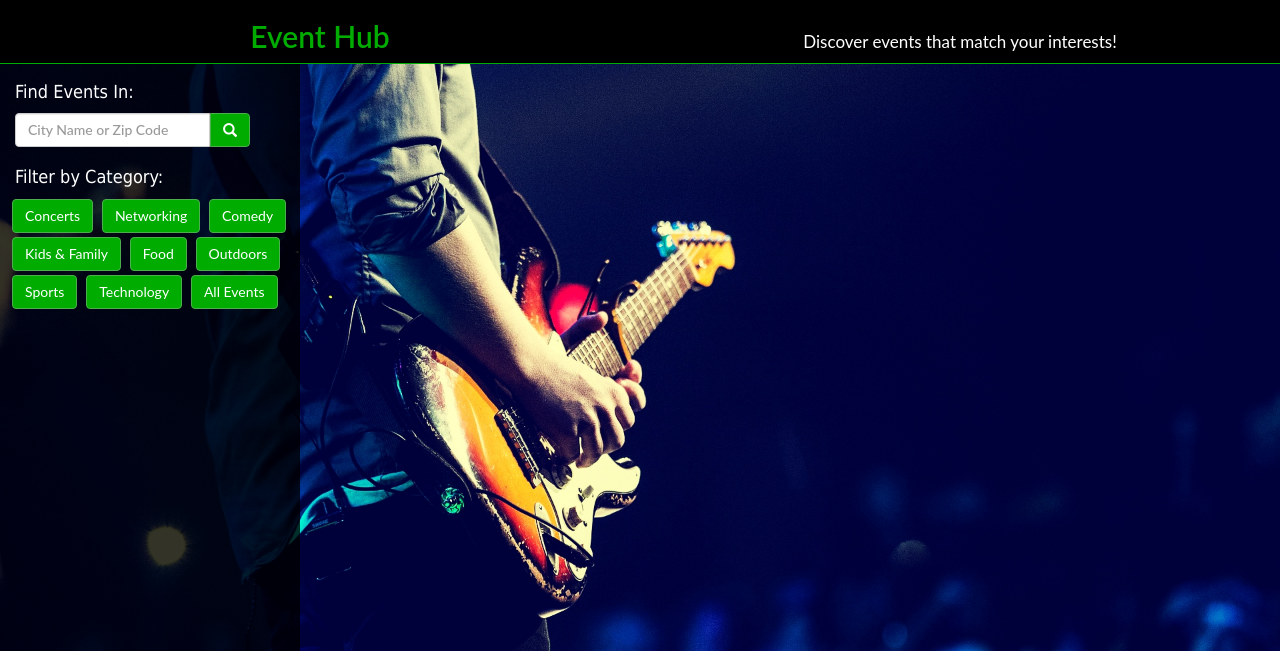
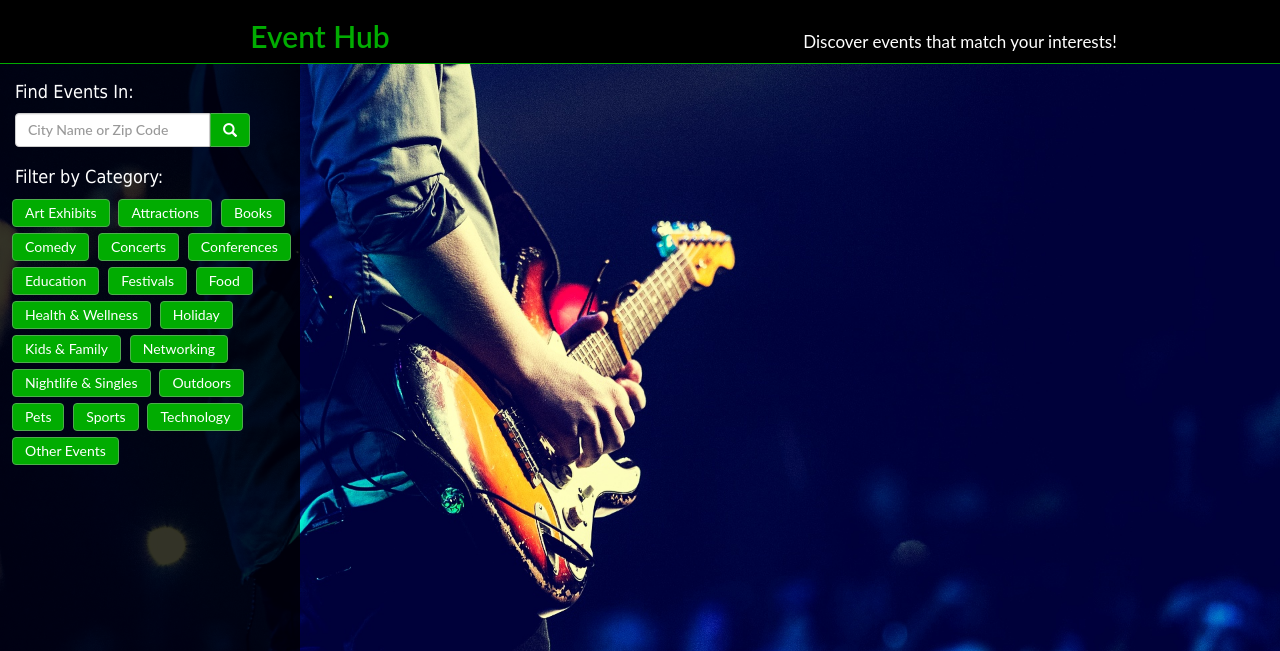
Before and after one commit to CocoZDev/EventHub, a PHP site: page / in a window 1280 px wide. Shown: the top 651 px of the page. Run offline with PHP 8.4, Linux system fonts and the light colour scheme; some libraries are stand-ins or nearby versions; grey boxes are pictures that could not be loaded.

Commit message:
updated category filters

```diff
--- a/assets/css/style.css
+++ b/assets/css/style.css
@@ -272,6 +272,15 @@ a:active {
   outline: none;
 }
 
+.category-group {
+  margin-left: 10px;
+}
+
+.category-group .btn-success {
+  padding: 3px 12px;
+  margin-bottom: 2px;
+}
+
 form .btn-success {
   border-top-left-radius: 0;
   border-bottom-left-radius: 0;
@@ -286,9 +295,6 @@ form .btn-success:focus {
   background-color: #01ac01;
 }
 
-.button-group {
-  margin-left: 10px;
-}
 
 #search-menu .search-heading {
   margin-top: 20px;
--- a/assets/javascript/events.js
+++ b/assets/javascript/events.js
@@ -39,7 +39,7 @@ function loaderStatusCheck() {
       $("#previous-events").removeClass("hidden");
    };
    // alert("showLoader: " + showLoader);
-   console.log("showLoader: " + showLoader);
+   // console.log("showLoader: " + showLoader);
 };
 
 // FUNCTION TO DISPLAY EVENTS FOR A GIVEN CITY NAME
@@ -47,7 +47,7 @@ function queryEvents(eventType, address, noOfRecords, dateRange)
 {
    var oArgs = {
       app_key: "Gp5KnQs4HTZ9gpPJ", //APP KEY FOR USING "EVENTFUL" API
-      q: eventType, //SEARCH ON THE TYPE OF EVENT e.g, MUSIC, FAMILY, BUSINESS
+      category: eventType, //SEARCH ON THE TYPE OF EVENT e.g, MUSIC, FAMILY, BUSINESS
       where: address, //THIS COULD BE CITY NAME OR ADDRESS
       "date": dateRange, //"2017080100-2017103000" or "THIS-MONTH" or "FUTURE"
       page_size: noOfRecords, //NO. OF RECORDS TO FETCH FROM THE QUERY
@@ -56,7 +56,9 @@ function queryEvents(eventType, address, noOfRecords, dateRange)
       image_sizes: "medium,perspectivecrop290by250",
       page_number: pageNum
    };
-   console.log("API query URL: http://api.eventful.com/json/events/search?q=&app_key=Gp5KnQs4HTZ9gpPJ&location=Fullerton&date=future&page_size=12&page_number=1&within=50&sort_order=popularity&image_sizes=medium,perspectivecrop290by250");
+   console.log("API query URL example: http://api.eventful.com/json/events/search?category=music&app_key=Gp5KnQs4HTZ9gpPJ&location=Fullerton&date=future&page_size=12&page_number=1&within=50&sort_order=popularity&image_sizes=medium,perspectivecrop290by250&include=categories");
+
+   console.log(`Current API query URL: http://api.eventful.com/json/events/search?category=${oArgs.category}&app_key=${oArgs.app_key}&location=${address}&date=${dateRange}&page_size=${noOfRecords}&page_number=${pageNum}&within=${oArgs.within}&sort_order=${oArgs.sort_order}&image_sizes=${oArgs.image_sizes}&include=categories`);
 
    EVDB.API.call("json/events/search", oArgs, function(oData) {
       var cloneEvent;
--- a/index.html
+++ b/index.html
@@ -70,17 +70,46 @@
 					</div>
 				</div>
 				<div class="row">
-					<div class="col-xs-12 button-group">
+					<div class="col-xs-12 category-group">
 						<ul>
-							<li><input type="button"  class="btn btn-success" id="btnGetMusicEvents" onclick="getEventsToUI('music')" value="Concerts" /></li>
+							<li><input type="button"  class="btn btn-success" onclick="getEventsToUI('art')" value="Art Exhibits"/></li>
+
+							<li><input type="button"  class="btn btn-success" onclick="getEventsToUI('attractions')" value="Attractions"/></li>
+
+							<li><input type="button" class="btn btn-success" onclick="getEventsToUI('books')" value="Books"/></li>
+
+							<li><input type="button" class="btn btn-success" onclick="getEventsToUI('comedy')" value="Comedy"/></li>
+
+							<li><input type="button"  class="btn btn-success" onclick="getEventsToUI('music')" value="Concerts"/></li>
+
+							<li><input type="button"  class="btn btn-success" onclick="getEventsToUI('conference')" value="Conferences"/></li>
+
+							<li><input type="button"  class="btn btn-success" onclick="getEventsToUI('learning_education')" value="Education"/></li>
+
+							<li><input type="button" class="btn btn-success" onclick="getEventsToUI('festivals_parades')" value="Festivals"/></li>
+
+							<li><input type="button" class="btn btn-success" onclick="getEventsToUI('food')" value="Food"/></li>
+
+							<li><input type="button" class="btn btn-success" onclick="getEventsToUI('support')" value="Health & Wellness"/></li>
+
+							<li><input type="button" class="btn btn-success" onclick="getEventsToUI('holiday')" value="Holiday"/></li>
+
+							<li><input type="button" class="btn btn-success" onclick="getEventsToUI('family')" value="Kids & Family"/></li>
+
 							<li><input type="button" class="btn btn-success" id="btnGetBusinessEvents" onclick="getEventsToUI('business')" value="Networking"/></li>
-							<li><input type="button" class="btn btn-success" onclick="getEventsToUI('comedy')" value="Comedy"/></li>
-							<li><input type="button" class="btn btn-success" onclick="getEventsToUI('family')" value="Kids & Family"/></li>
-							<li><input type="button" class="btn btn-success" onclick="getEventsToUI('food')" value="Food"/></li>
+
+							<li><input type="button" class="btn btn-success" id="btnGetBusinessEvents" onclick="getEventsToUI('singles_social')" value="Nightlife & Singles"/></li>
+
 							<li><input type="button" class="btn btn-success" onclick="getEventsToUI('outdoors')" value="Outdoors"/></li>
+
+							<li><input type="button" class="btn btn-success" onclick="getEventsToUI('animals')" value="Pets"/></li>
+
 							<li><input type="button" class="btn btn-success" onclick="getEventsToUI('sports')" value="Sports"/></li>
+
 							<li><input type="button" class="btn btn-success" onclick="getEventsToUI('science')" value="Technology"/></li>
-							<li><input type="button" class="btn btn-success" onclick="getEventsToUI('')" value="All Events"/></li>
+
+							<li><input type="button" class="btn btn-success" onclick="getEventsToUI('other')" value="Other Events"/></li>
+
 						</ul>
 					</div>
 				</div>
```
